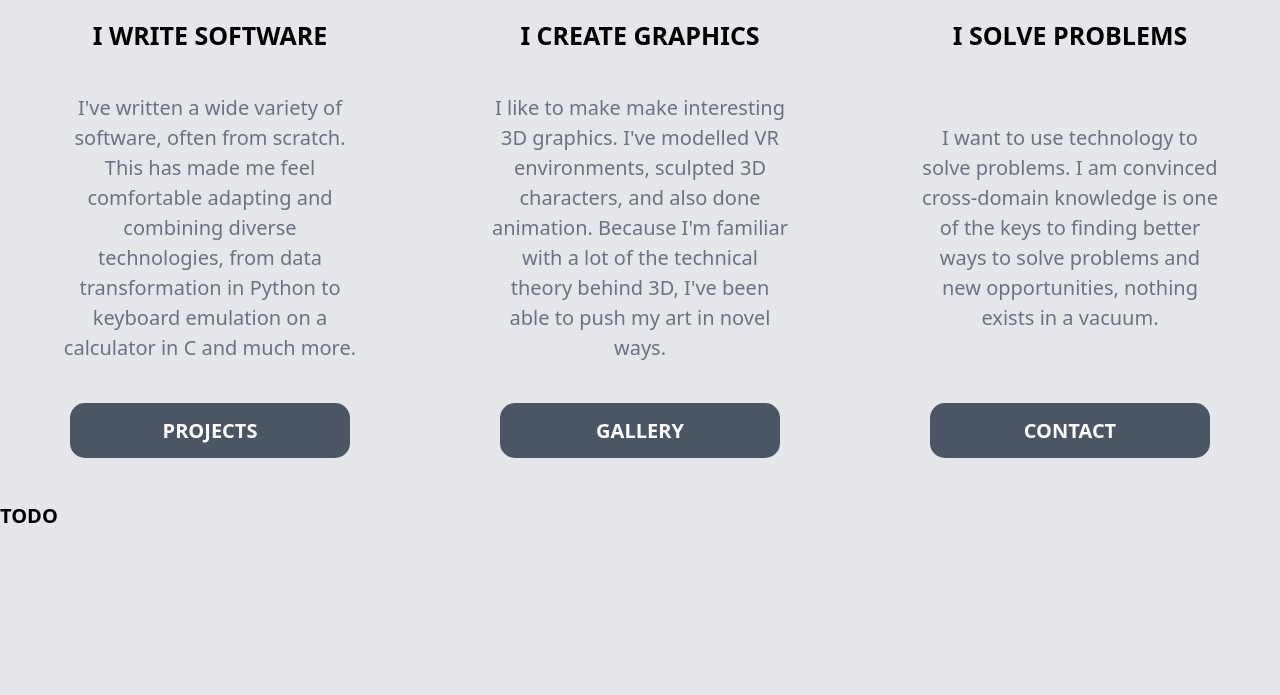
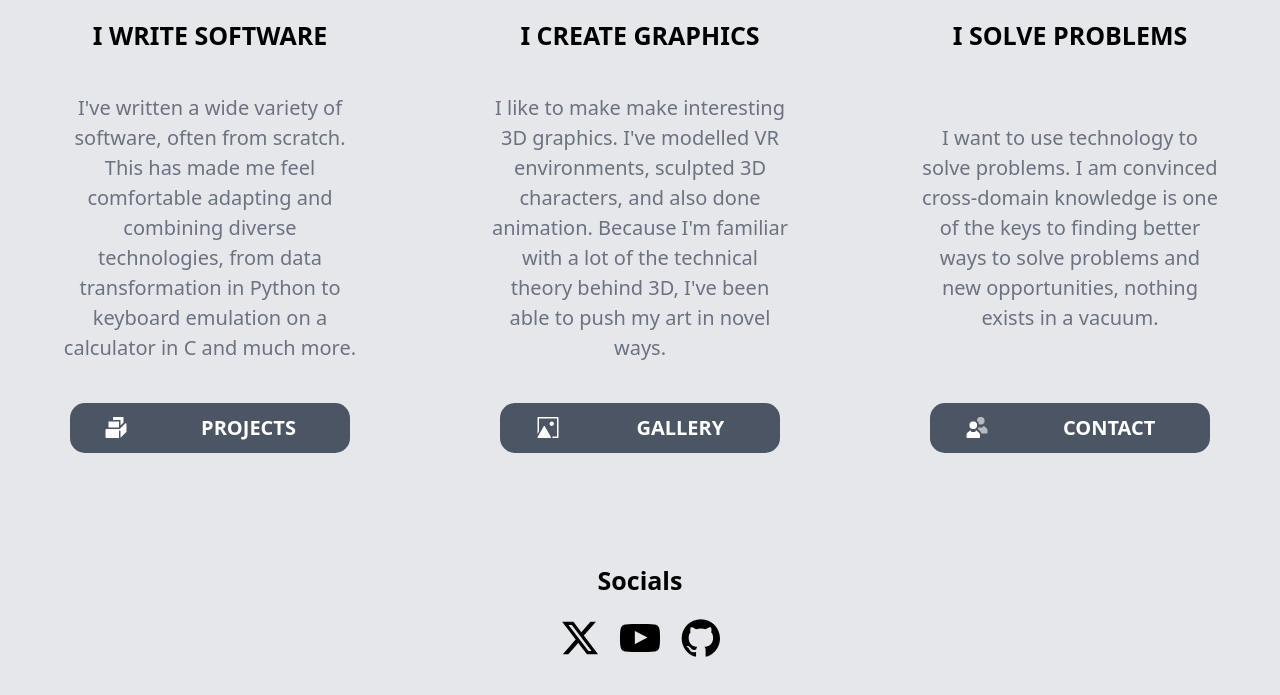
Before and after one commit to Vertcol/vertcol.github.io, an Astro site: page / in a window 1280 px wide. Shown: the part 615-1310 px from the top of the page. Before the commit the page ends 1148 px from the top, so only its background shows below. Built offline with nearby package versions, Linux system fonts and the light colour scheme; Astro itself is replaced by a stand-in of ours.

Commit message:
Add icons, improve A11Y

```diff
--- a/src/components/Card.astro
+++ b/src/components/Card.astro
@@ -4,13 +4,17 @@ interface Props {
     body: string;
     href: string;
     button_txt: string;
+    icon: string;
 }
 
-const { href, title, body, button_txt } = Astro.props;
+const { href, title, body, button_txt, icon } = Astro.props;
 ---
 
 <li class="max-w-72 p-6 flex flex-col justify-between">
-    <h1 class="text-xl text-center my-2 font-extrabold">{title}</h1>
+    <h2 class="text-xl text-center my-2 font-extrabold">{title}</h2>
     <p class="text-center dark:text-gray-400 text-gray-500 my-6">{body}</p>
-    <a class="font-semibold m-2 block bg-gray-600 text-white text-center p-2 rounded-xl" href={href}>{button_txt}</a>
+    <a class="flex justify-around font-bold m-2 bg-gray-600 text-white text-center p-1.5 rounded-xl transition-transform duration-300 hover:scale-110" href={href}>
+        <img src={icon} width="24" height="24" aria-hidden="true" alt="button icon" loading="lazy">
+        <span class="inline mx-4">{button_txt}</span>
+    </a>
 </li>
--- a/src/layouts/Layout.astro
+++ b/src/layouts/Layout.astro
@@ -44,6 +44,19 @@ const { title } = Astro.props;
 			</nav>
 		</header>
 		<slot />
-		<footer>TODO</footer>
+		<footer class="flex flex-col my-10 items-center">
+			<h2 class="inline-block my-4 text-xl font-bold">Socials</h2>
+			<div id="socials" class="flex justify-center gap-4">
+				<a href="https://x.com/Powerbyte7" title="Powerbyte7 on X">
+					<img src="/icons/x.svg" width="40" height="40" class="inline-block dark:invert" alt="logo X" loading="lazy">
+				</a>
+				<a href="https://www.youtube.com/@Powerbyte7" title="Powerbyte7 on YouTube">
+					<img src="/icons/youtube.svg" width="40" height="40" class="inline-block dark:invert" alt="logo YouTube" loading="lazy">
+				</a>
+				<a href="https://www.github.com/Powerbyte7" title="Powerbyte7 on Github">
+					<img src="/icons/github.svg" width="40" height="40" class="inline-block dark:invert" alt="logo Github" loading="lazy">
+				</a>
+			</div>
+		</footer>
 	</body>
 </html>
--- a/src/pages/index.astro
+++ b/src/pages/index.astro
@@ -16,13 +16,15 @@ import "../base.css";
 					muted
 					disablepictureinpicture
 					class="absolute inset-0 w-full h-full object-cover"
+					aria-hidden="true"
 				>
-					<source src="assets/showcase.mp4" type="video/mp4" />
-					Your browser does not support the video tag.
+					<source src="assets/showcase.mp4" type="video/mp4"/>
+					<p>Background video showcase</p>
 				</video>
 
 				<div
 					class="absolute inset-0 bg-gradient-to-b from-transparent to-black"
+
 				>
 				</div>
 
@@ -37,7 +39,7 @@ import "../base.css";
 					/>
 
 					<div
-						class="m-6 p-2 inline-block"
+						class="m-6 p-2 inline-block "
 					>
 						<h1 class="font-semibold text-3xl text-center text-white drop-shadow-[0_4px_6px_rgba(0,0,0,0.5)]">
 							Hi! I'm Joran
@@ -58,18 +60,21 @@ import "../base.css";
 				title="I WRITE SOFTWARE"
 				body="I've written a wide variety of software, often from scratch. This has made me feel comfortable adapting and combining diverse technologies, from data transformation in Python to keyboard emulation on a calculator in C and much more."
 				button_txt="PROJECTS"
+				icon="/icons/package.svg"
 			/>
 			<Card
 				href="/gallery"
 				title="I CREATE GRAPHICS"
 				body="I like to make make interesting 3D graphics. I've modelled VR environments, sculpted 3D characters, and also done animation. Because I'm familiar with a lot of the technical theory behind 3D, I've been able to push my art in novel ways."
 				button_txt="GALLERY"
+				icon="/icons/image.svg"
 			/>
 			<Card
 				href="/contact"
 				title="I SOLVE PROBLEMS"
 				body="I want to use technology to solve problems. I am convinced cross-domain knowledge is one of the keys to finding better ways to solve problems and new opportunities, nothing exists in a vacuum."
 				button_txt="CONTACT"
+				icon="/icons/community.svg"
 			/>
 		</ul>
 	</main>
```
Also changed, not shown: public/icons/blender.svg (added), public/icons/community.svg (added), public/icons/github.svg (added), public/icons/image.svg (added), public/icons/light.svg (added), public/icons/package.svg (added), public/icons/x.svg (added), public/icons/youtube.svg (added).
